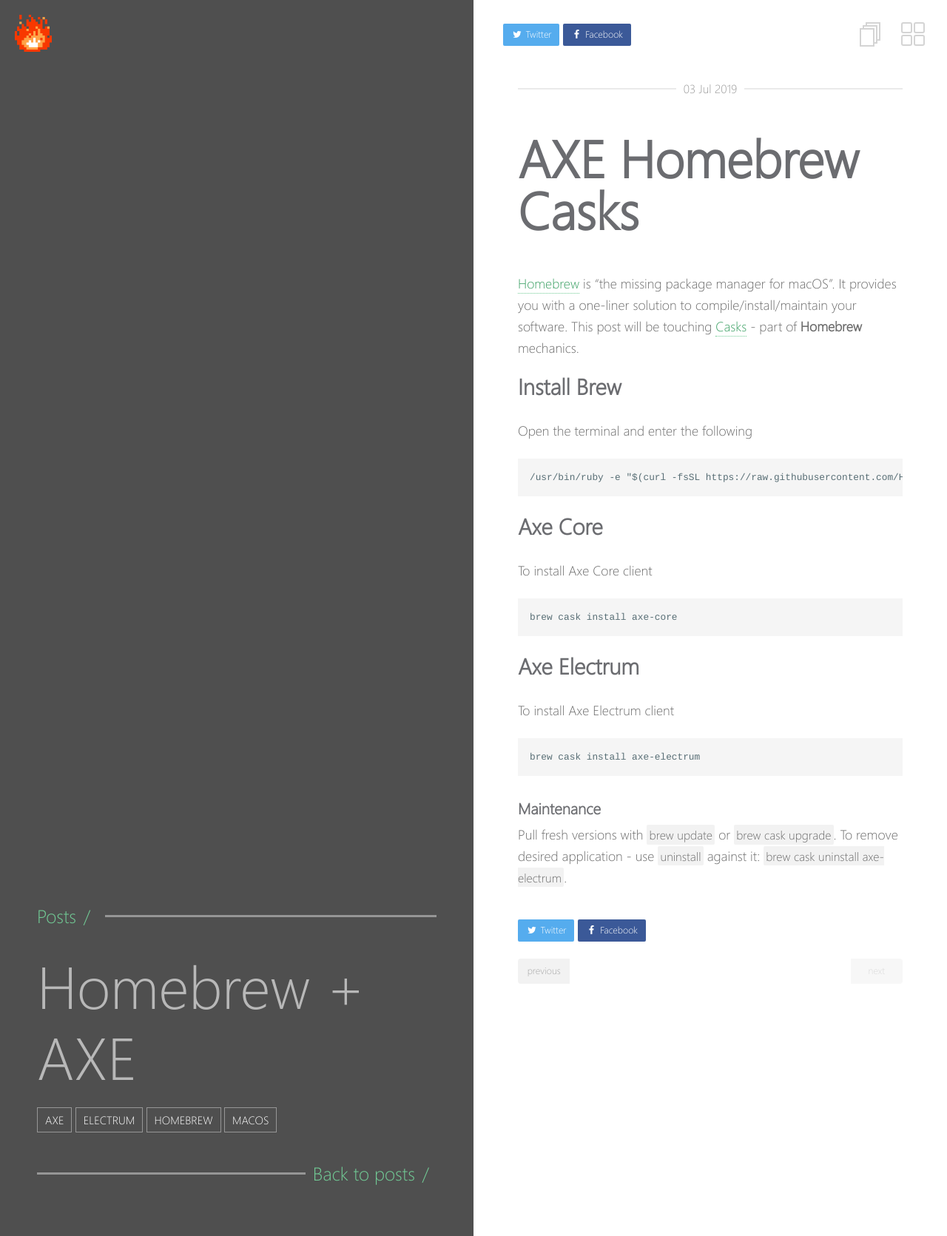
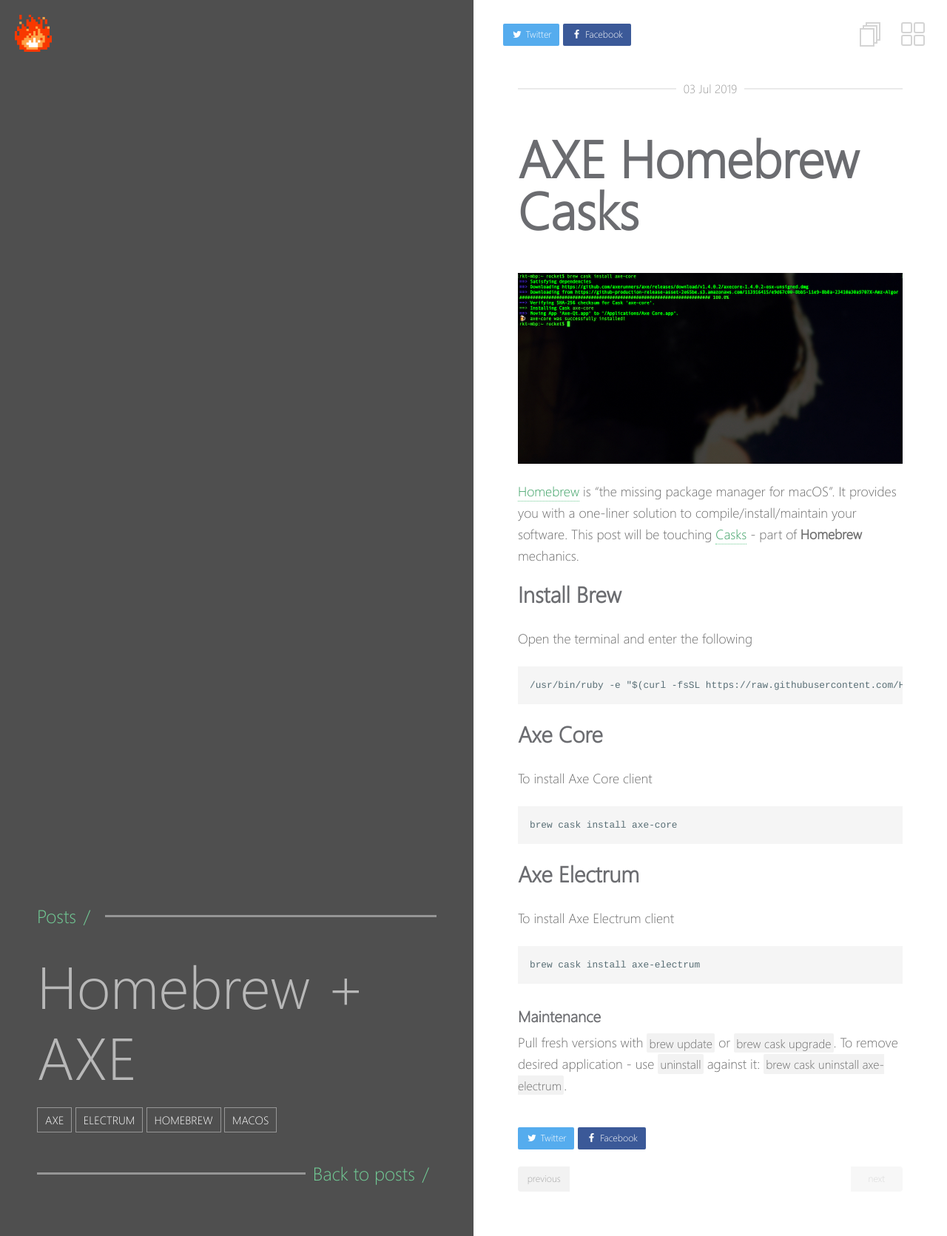
Before and after one commit to charlesrocket/charlesrocket.github.io, a Jekyll site: the page built from _posts/2019-07-03-homebrew-axe.md, in a window 1280 px wide. Shown: the whole page at 74% size. Built offline with Jekyll 4.4.1, drawn with Linux system fonts in a browser that asks for light colours.

Commit message:
Add homebrew header img

```diff
--- a/_posts/2019-07-03-homebrew-axe.md
+++ b/_posts/2019-07-03-homebrew-axe.md
@@ -11,6 +11,8 @@ tags:
   - macos
 ---
 # AXE Homebrew Casks
+
+{% raw %}<img src="/images/homebrew.jpg" alt="homebrew-screenshot">{% endraw %}
 
 [Homebrew](https://brew.sh) is "the missing package manager for macOS". It provides you with a _one-liner_ solution to compile/install/maintain your software. This post will be touching [Casks](https://github.com/Homebrew/homebrew-cask) - part of **Homebrew** mechanics.
 
```
Also changed, not shown: images/homebrew.jpg (added).
